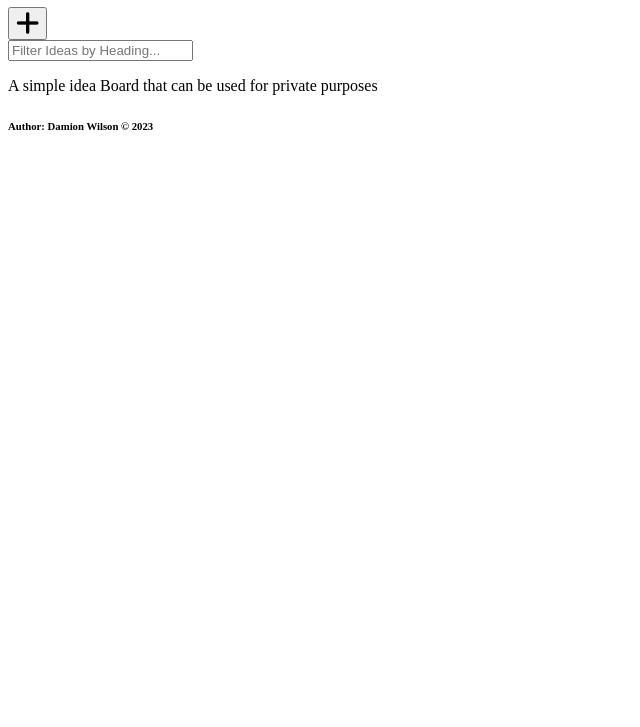
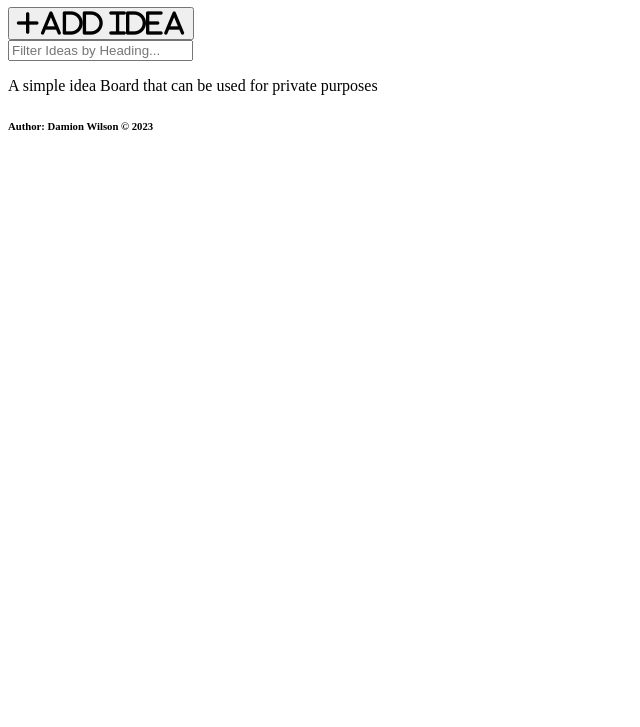
Before and after one commit to Despo-coder/random-ideas, a website: page frontend/src/index.html in a window 1280 px wide. Shown: the part 73-800 px from the top of the page, without its empty margins (0-640 px from the left). Drawn offline with Linux system fonts and the light colour scheme.

Commit message:
Update index.html

```diff
--- a/frontend/src/index.html
+++ b/frontend/src/index.html
@@ -17,7 +17,7 @@
     <header>
       <h1>Random Ideas</h1>
       <button id="modal-btn">
-        <i class="fa-solid fa-plus fa-2x"></i>
+        <i class="fa-solid fa-plus fa-2x">Add Idea</i>
       </button>
     </header>
    <section class="container">
```
